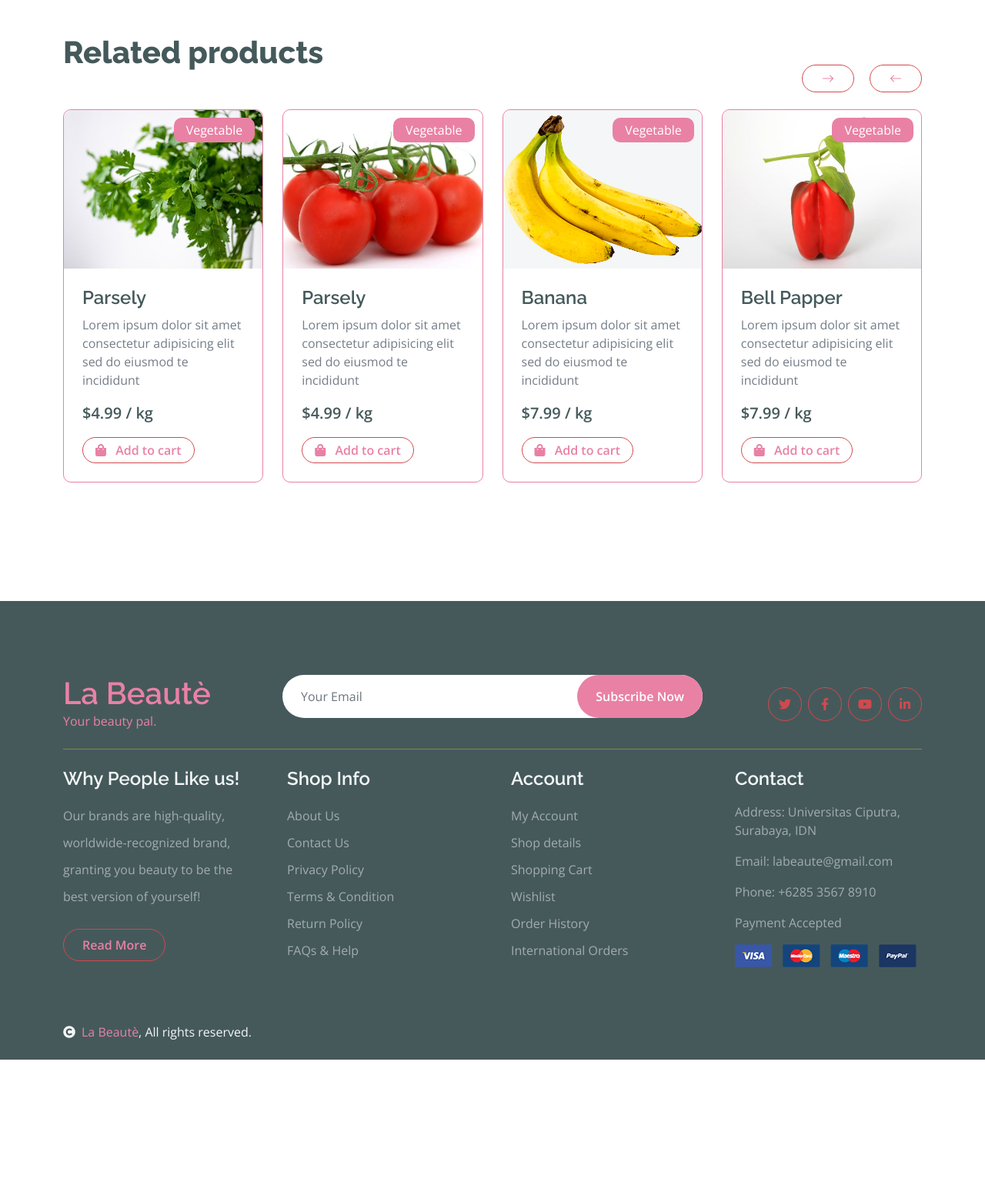
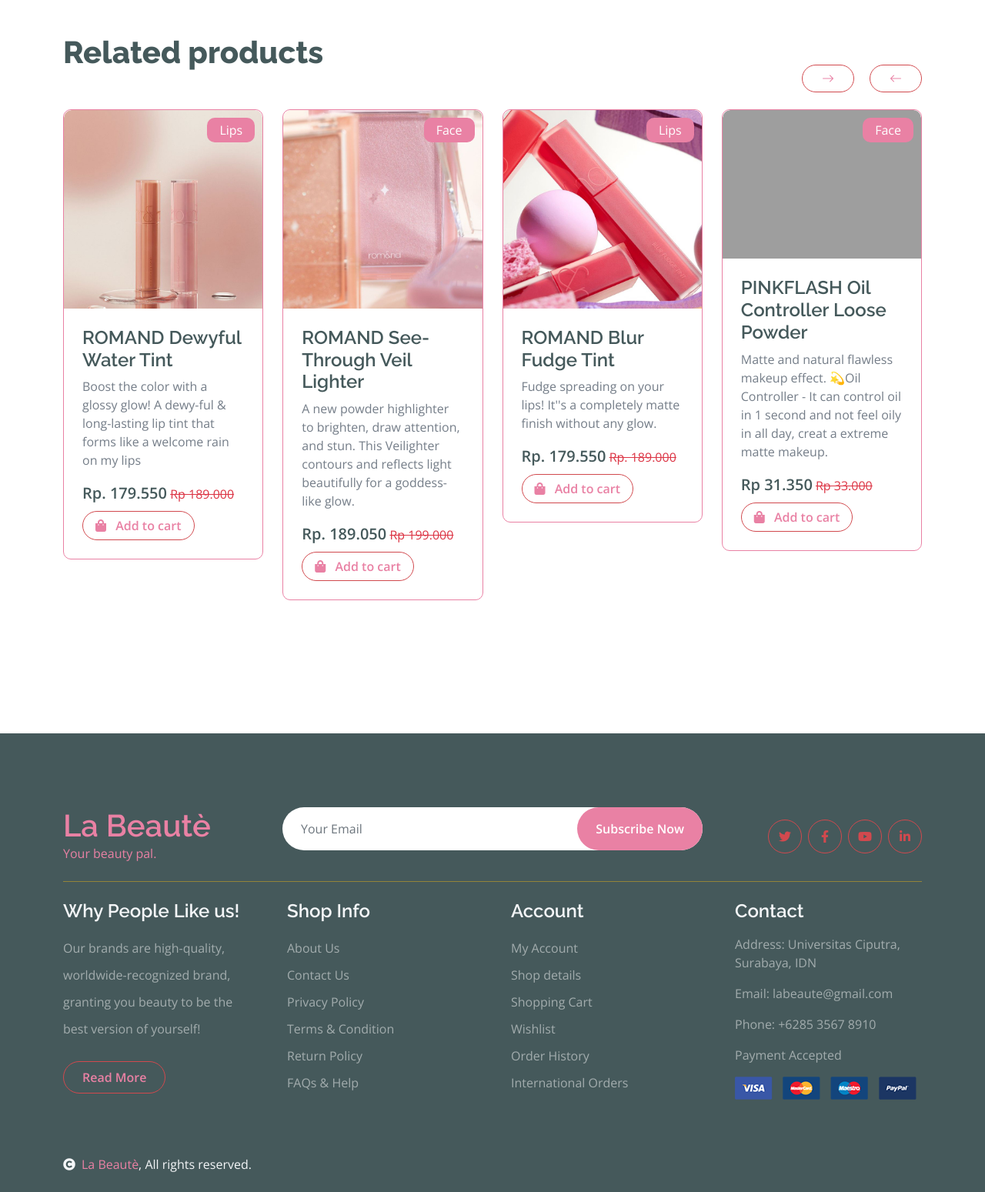
Before and after one commit to Zwelious/La-Beaute, a Laravel app: page /shop-details in a window 1280 px wide. Shown: the part 2014-3563 px from the top of the page at 77% size. Before the commit the page ends 3391 px from the top, so only its background shows below. Run offline with Laravel 10, Linux system fonts and the light colour scheme; some libraries are stand-ins or nearby versions; grey boxes are pictures that could not be loaded.

Commit message:
YAAMPUN UPDATE LAGI??
WOI

```diff
--- a/resources/views/shop-detail.blade.php
+++ b/resources/views/shop-detail.blade.php
@@ -415,113 +415,137 @@
                     <div class="owl-carousel vegetable-carousel justify-content-center">
                         <div class="border border-primary rounded position-relative vesitable-item">
                         <div class="vesitable-img">
-                                <img src="img/vegetable-item-6.jpg" class="img-fluid w-100 rounded-top" alt="">
+                    <img src="img/romand-dewyful.jpg" class="img-fluid w-100 rounded-top" alt="">
                 </div>
-                            <div class="text-white bg-primary px-3 py-1 rounded position-absolute" style="top: 10px; right: 10px;">Vegetable</div>
-                            <div class="p-4 pb-0 rounded-bottom">
-                                <h4>Parsely</h4>
-                                <p>Lorem ipsum dolor sit amet consectetur adipisicing elit sed do eiusmod te incididunt</p>
+                <div class="text-white bg-primary px-3 py-1 rounded position-absolute" style="top: 10px; right: 10px;">Lips</div>
+                <div class="p-4 rounded-bottom">
+                    <h4>ROMAND Dewyful Water Tint</h4>
+                    <p>Boost the color with a glossy glow! A dewy-ful & long-lasting lip tint that forms like a welcome rain on my lips</p>
                     <div class="d-flex justify-content-between flex-lg-wrap">
-                                    <p class="text-dark fs-5 fw-bold">$4.99 / kg</p>
-                                    <a href="#" class="btn border border-secondary rounded-pill px-3 py-1 mb-4 text-primary"><i class="fa fa-shopping-bag me-2 text-primary"></i> Add to cart</a>
+                    <div class="price-wrap mb-2">
+                            <strong class="text-dark fs-5 fw-bold mb-0">Rp. 179.550</strong>
+                            <del class="text-success">Rp 189.000</del>
+                        </div>
+                        <a href="#" class="btn border border-secondary rounded-pill px-3 text-primary"><i class="fa fa-shopping-bag me-2 text-primary"></i> Add to cart</a>
                     </div>
                 </div>
                         </div>
                         <div class="border border-primary rounded position-relative vesitable-item">
                         <div class="vesitable-img">
-                                <img src="img/vegetable-item-1.jpg" class="img-fluid w-100 rounded-top" alt="">
+                        <img src="img/romand-veil.jpg" class="img-fluid w-100 rounded-top" alt="">
                     </div>
-                            <div class="text-white bg-primary px-3 py-1 rounded position-absolute" style="top: 10px; right: 10px;">Vegetable</div>
-                            <div class="p-4 pb-0 rounded-bottom">
-                                <h4>Parsely</h4>
-                                <p>Lorem ipsum dolor sit amet consectetur adipisicing elit sed do eiusmod te incididunt</p>
+                    <div class="text-white bg-primary px-3 py-1 rounded position-absolute" style="top: 10px; right: 10px;">Face</div>
+                    <div class="p-4 rounded-bottom">
+                        <h4>ROMAND See-Through Veil Lighter</h4>
+                        <p>A new powder highlighter to brighten, draw attention, and stun. This Veilighter contours and reflects light beautifully for a goddess-like glow.</p>
                         <div class="d-flex justify-content-between flex-lg-wrap">
-                                    <p class="text-dark fs-5 fw-bold">$4.99 / kg</p>
-                                    <a href="#" class="btn border border-secondary rounded-pill px-3 py-1 mb-4 text-primary"><i class="fa fa-shopping-bag me-2 text-primary"></i> Add to cart</a>
+                        <div class="price-wrap mb-2">
+                            <strong class="text-dark fs-5 fw-bold mb-0">Rp. 189.050</strong>
+                            <del class="text-success">Rp 199.000</del>
+                        </div>
+                            <a href="#" class="btn border border-secondary rounded-pill px-3 text-primary"><i class="fa fa-shopping-bag me-2 text-primary"></i> Add to cart</a>
                         </div>
                     </div>
                         </div>
                         <div class="border border-primary rounded position-relative vesitable-item">
                         <div class="vesitable-img">
-                                <img src="img/vegetable-item-3.png" class="img-fluid w-100 rounded-top bg-light" alt="">
+                        <img src="img/romand-blur.jpg" class="img-fluid w-100 rounded-top bg-light" alt="">
                     </div>
-                            <div class="text-white bg-primary px-3 py-1 rounded position-absolute" style="top: 10px; right: 10px;">Vegetable</div>
-                            <div class="p-4 pb-0 rounded-bottom">
-                                <h4>Banana</h4>
-                                <p>Lorem ipsum dolor sit amet consectetur adipisicing elit sed do eiusmod te incididunt</p>
+                    <div class="text-white bg-primary px-3 py-1 rounded position-absolute" style="top: 10px; right: 10px;">Lips</div>
+                    <div class="p-4 rounded-bottom">
+                        <h4>ROMAND Blur Fudge Tint</h4>
+                        <p>Fudge spreading on your lips! It''s a completely matte finish without any glow.</p>
                         <div class="d-flex justify-content-between flex-lg-wrap">
-                                    <p class="text-dark fs-5 fw-bold">$7.99 / kg</p>
-                                    <a href="#" class="btn border border-secondary rounded-pill px-3 py-1 mb-4 text-primary"><i class="fa fa-shopping-bag me-2 text-primary"></i> Add to cart</a>
+                        <div class="price-wrap mb-2">
+                            <strong class="text-dark fs-5 fw-bold mb-0">Rp. 179.550</strong>
+                            <del class="text-success">Rp. 189.000</del>
+                        </div>
+                            <a href="#" class="btn border border-secondary rounded-pill px-3 text-primary"><i class="fa fa-shopping-bag me-2 text-primary"></i> Add to cart</a>
                         </div>
                     </div>
                         </div>
                         <div class="border border-primary rounded position-relative vesitable-item">
                         <div class="vesitable-img">
-                                <img src="img/vegetable-item-4.jpg" class="img-fluid w-100 rounded-top" alt="">
+                        <img src="img/LOOSE POWDER.jpeg" class="img-fluid w-100 rounded-top" alt="">
                     </div>
-                            <div class="text-white bg-primary px-3 py-1 rounded position-absolute" style="top: 10px; right: 10px;">Vegetable</div>
-                            <div class="p-4 pb-0 rounded-bottom">
-                                <h4>Bell Papper</h4>
-                                <p>Lorem ipsum dolor sit amet consectetur adipisicing elit sed do eiusmod te incididunt</p>
+                    <div class="text-white bg-primary px-3 py-1 rounded position-absolute" style="top: 10px; right: 10px;">Face</div>
+                    <div class="p-4 rounded-bottom">
+                        <h4>PINKFLASH Oil Controller Loose Powder</h4>
+                        <p>Matte and natural flawless makeup effect. 💫Oil Controller - It can control oil in 1 second and not feel oily in all day, creat a extreme matte makeup.</p>
                         <div class="d-flex justify-content-between flex-lg-wrap">
-                                    <p class="text-dark fs-5 fw-bold">$7.99 / kg</p>
-                                    <a href="#" class="btn border border-secondary rounded-pill px-3 py-1 mb-4 text-primary"><i class="fa fa-shopping-bag me-2 text-primary"></i> Add to cart</a>
+                        <div class="price-wrap mb-2">
+                            <strong class="text-dark fs-5 fw-bold mb-0">Rp 31.350</strong>
+                            <del class="text-success">Rp 33.000</del>
+                        </div>
+                            <a href="#" class="btn border border-secondary rounded-pill px-3 text-primary"><i class="fa fa-shopping-bag me-2 text-primary"></i> Add to cart</a>
                         </div>
                     </div>
                         </div>
                         <div class="border border-primary rounded position-relative vesitable-item">
                         <div class="vesitable-img">
-                                <img src="img/vegetable-item-5.jpg" class="img-fluid w-100 rounded-top" alt="">
+                        <img src="img/LIPOIL.jpeg" class="img-fluid w-100 rounded-top" alt="">
                     </div>
-                            <div class="text-white bg-primary px-3 py-1 rounded position-absolute" style="top: 10px; right: 10px;">Vegetable</div>
-                            <div class="p-4 pb-0 rounded-bottom">
-                                <h4>Potatoes</h4>
-                                <p>Lorem ipsum dolor sit amet consectetur adipisicing elit sed do eiusmod te incididunt</p>
+                    <div class="text-white bg-primary px-3 py-1 rounded position-absolute" style="top: 10px; right: 10px;">Lips</div>
+                    <div class="p-4 rounded-bottom">
+                        <h4>PINKFLASH Natural Lip Oil Moisturize</h4>
+                        <p>Effectively repair the lip skin barrier, making lips look healthier, softer and smoother.</p>
                         <div class="d-flex justify-content-between flex-lg-wrap">
-                                    <p class="text-dark fs-5 fw-bold">$7.99 / kg</p>
-                                    <a href="#" class="btn border border-secondary rounded-pill px-3 py-1 mb-4 text-primary"><i class="fa fa-shopping-bag me-2 text-primary"></i> Add to cart</a>
+                        <div class="price-wrap mb-2">
+                            <strong class="text-dark fs-5 fw-bold mb-0">Rp 24.605</strong>
+                            <del class="text-success">Rp 25.900</del>
+                        </div>
+                            <a href="#" class="btn border border-secondary rounded-pill px-3 text-primary"><i class="fa fa-shopping-bag me-2 text-primary"></i> Add to cart</a>
                         </div>
                     </div>
                         </div>
                         <div class="border border-primary rounded position-relative vesitable-item">
                         <div class="vesitable-img">
-                                <img src="img/vegetable-item-6.jpg" class="img-fluid w-100 rounded-top" alt="">
+                        <img src="img/2-in-1 DUAL ENDED.jpeg" class="img-fluid w-100 rounded-top" alt="">
                     </div>
-                            <div class="text-white bg-primary px-3 py-1 rounded position-absolute" style="top: 10px; right: 10px;">Vegetable</div>
-                            <div class="p-4 pb-0 rounded-bottom">
-                                <h4>Parsely</h4>
-                                <p>Lorem ipsum dolor sit amet consectetur adipisicing elit sed do eiusmod te incididunt</p>
+                    <div class="text-white bg-primary px-3 py-1 rounded position-absolute" style="top: 10px; right: 10px;">Lips</div>
+                    <div class="p-4 rounded-bottom">
+                        <h4>PINKFLASH 2 IN 1 Dual-ended Lipstik Matte Velvet</h4>
+                        <p>Brand new dual-ended design, more shades and more texture, satisfied with your variety of makeup finish. 💕TIPS：Before applying lipstick, use PINKFLASH lip oil to moisturize the lips.</p>
                         <div class="d-flex justify-content-between flex-lg-wrap">
-                                    <p class="text-dark fs-5 fw-bold">$7.99 / kg</p>
-                                    <a href="#" class="btn border border-secondary rounded-pill px-3 py-1 mb-4 text-primary"><i class="fa fa-shopping-bag me-2 text-primary"></i> Add to cart</a>
+                        <div class="price-wrap mb-2">
+                            <strong class="text-dark fs-5 fw-bold mb-0">Rp 33.250</strong>
+                            <del class="text-success">Rp 35.000</del>
+                        </div>
+                            <a href="#" class="btn border border-secondary rounded-pill px-3 text-primary"><i class="fa fa-shopping-bag me-2 text-primary"></i> Add to cart</a>
                         </div>
                     </div>
                         </div>
                         <div class="border border-primary rounded position-relative vesitable-item">
                         <div class="vesitable-img">
-                                <img src="img/vegetable-item-5.jpg" class="img-fluid w-100 rounded-top" alt="">
+                        <img src="img/DR100301.png" class="img-fluid w-100 rounded-top bg-light" alt="">
                     </div>
-                            <div class="text-white bg-primary px-3 py-1 rounded position-absolute" style="top: 10px; right: 10px;">Vegetable</div>
-                            <div class="p-4 pb-0 rounded-bottom">
-                                <h4>Potatoes</h4>
-                                <p>Lorem ipsum dolor sit amet consectetur adipisicing elit sed do eiusmod te incididunt</p>
+                    <div class="text-white bg-primary px-3 py-1 rounded position-absolute" style="top: 10px; right: 10px;">Lips</div>
+                    <div class="p-4 rounded-bottom">
+                        <h4>DIOR Addict Lip Glow</h4>
+                        <p>The 1st Dior lip balm formulated with 97% natural-origin ingredients that subtly revives the natural color of lips with a custom glow and hydrates lips for 24h.</p>
                         <div class="d-flex justify-content-between flex-lg-wrap">
-                                    <p class="text-dark fs-5 fw-bold">$7.99 / kg</p>
-                                    <a href="#" class="btn border border-secondary rounded-pill px-3 py-1 mb-4 text-primary"><i class="fa fa-shopping-bag me-2 text-primary"></i> Add to cart</a>
+                        <div class="price-wrap mb-2">
+                            <strong class="text-dark fs-5 fw-bold mb-0">Rp. 665.000</strong>
+                            <del class="text-success">Rp. 700.000</del>
+                        </div>
+                            <a href="#" class="btn border border-secondary rounded-pill px-3 text-primary"><i class="fa fa-shopping-bag me-2 text-primary"></i> Add to cart</a>
                         </div>
                     </div>
                         </div>
                         <div class="border border-primary rounded position-relative vesitable-item">
                         <div class="vesitable-img">
-                                <img src="img/vegetable-item-6.jpg" class="img-fluid w-100 rounded-top" alt="">
+                        <img src="img/DR100401.png" class="img-fluid w-100 rounded-top bg-light" alt="">
                     </div>
-                            <div class="text-white bg-primary px-3 py-1 rounded position-absolute" style="top: 10px; right: 10px;">Vegetable</div>
-                            <div class="p-4 pb-0 rounded-bottom">
-                                <h4>Parsely</h4>
-                                <p>Lorem ipsum dolor sit amet consectetur adipisicing elit sed do eiusmod te incididunt</p>
+                    <div class="text-white bg-primary px-3 py-1 rounded position-absolute" style="top: 10px; right: 10px;">Lips</div>
+                    <div class="p-4 rounded-bottom">
+                        <h4>DIOR Addict Lip Tint</h4>
+                        <p>Dior Addict Lip Tint is the first no-transfer Dior lip tint with 12h wear, that highlights the lips with a bold color in a semi-matte finish and fuses with the skin for a bare-lip sensation.</p>
                         <div class="d-flex justify-content-between flex-lg-wrap">
-                                    <p class="text-dark fs-5 fw-bold">$7.99 / kg</p>
-                                    <a href="#" class="btn border border-secondary rounded-pill px-3 py-1 mb-4 text-primary"><i class="fa fa-shopping-bag me-2 text-primary"></i> Add to cart</a>
+                        <div class="price-wrap mb-2">
+                            <strong class="text-dark fs-5 fw-bold mb-0">Rp. 665.000</strong>
+                            <del class="text-success">Rp. 700.000</del>
+                        </div>
+                            <a href="#" class="btn border border-secondary rounded-pill px-3 text-primary"><i class="fa fa-shopping-bag me-2 text-primary"></i> Add to cart</a>
                         </div>
                     </div>
                         </div>
```
Lines whose indentation alone changed are shown as unchanged.
